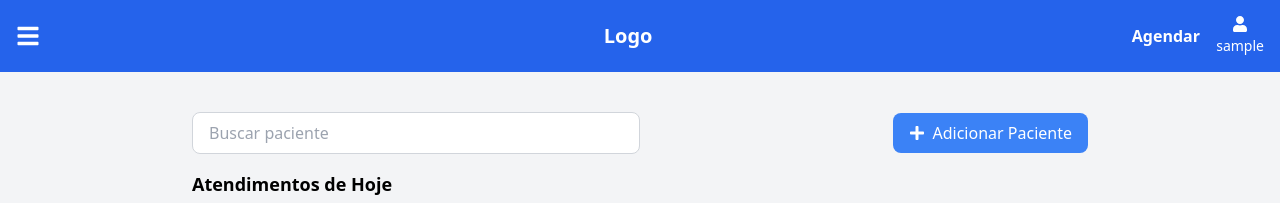
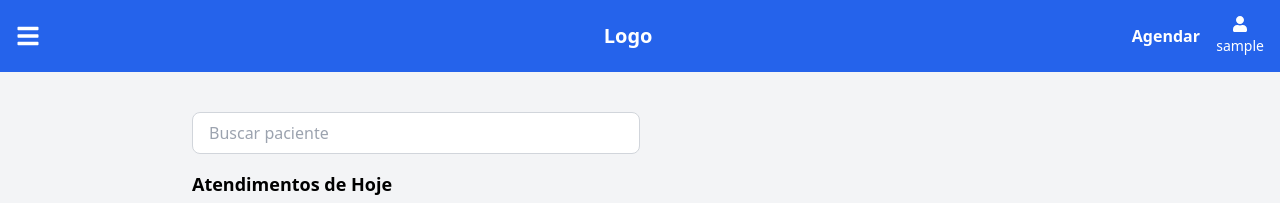
Before and after one commit to matheuslkj/projeto-tcc-AM, a React (Vite) app in the folder frontend/: page / in a window 1280 px wide. Shown: the top 203 px of the page. Built offline with nearby package versions, Linux system fonts and the light colour scheme; no server answers; sample sign-in values are in the browser's storage.

Commit message:
removendo o botão de Adicionar Pacientes da home, pois iremos manter somente em Lista de Pacientes

```diff
--- a/frontend/src/components/Home.jsx
+++ b/frontend/src/components/Home.jsx
@@ -79,10 +79,6 @@
     const agendamentosOutrosDias = agendamentosFiltrados.filter(agendamento =>
         agendamento.data_atendimento !== dataHoje
     );
-
-    const handleAdicionarPaciente = () => {
-        setMostrarModal(true);
-    };
 
     const handleEditar = (agendamentoId) => {
         navigate(`/editar-agendamento/${agendamentoId}`);
@@ -235,12 +231,6 @@
                         value={busca}
                         onChange={(e) => setBusca(e.target.value)}
                     />
-                    <button
-                        onClick={handleAdicionarPaciente}
-                        className="flex items-center bg-blue-500 text-white px-4 py-2 rounded-lg hover:bg-blue-600"
-                    >
-                        <FaPlus className="mr-2" /> Adicionar Paciente
-                    </button>
                 </div>
 
                 {renderTabela("Atendimentos de Hoje", agendamentosHoje, paginaHoje, setPaginaHoje, ordenacaoHoje, 'hoje')}
```
